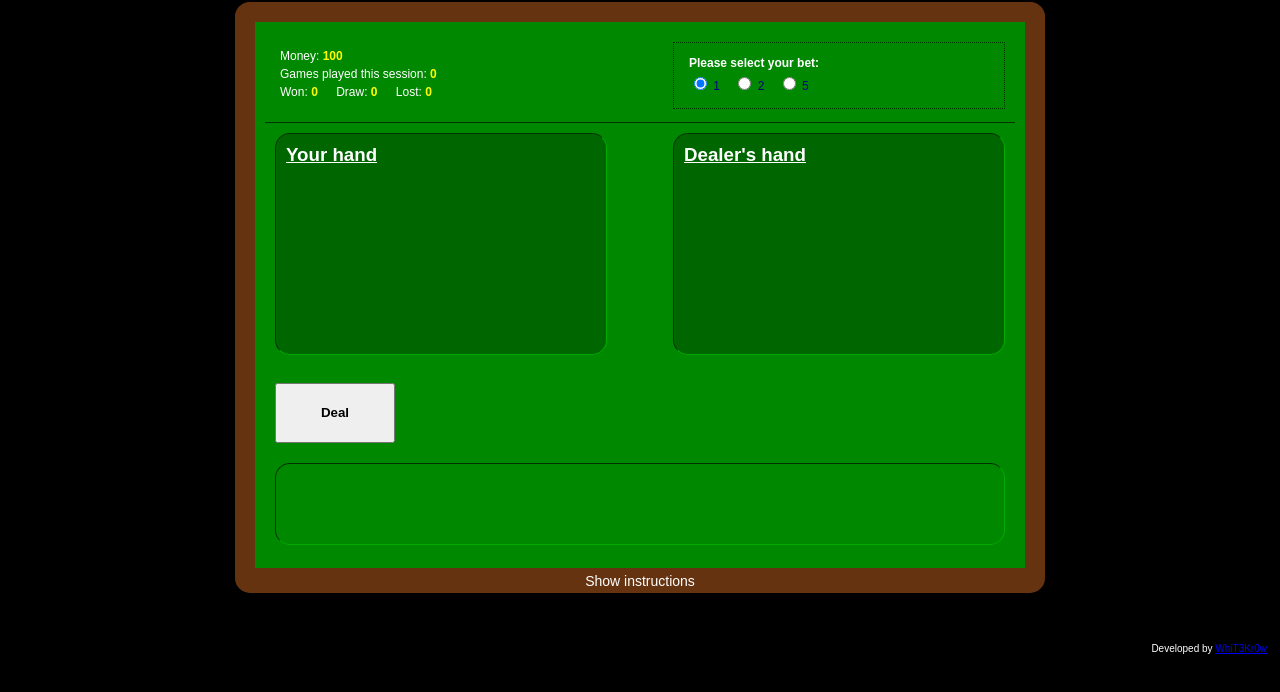
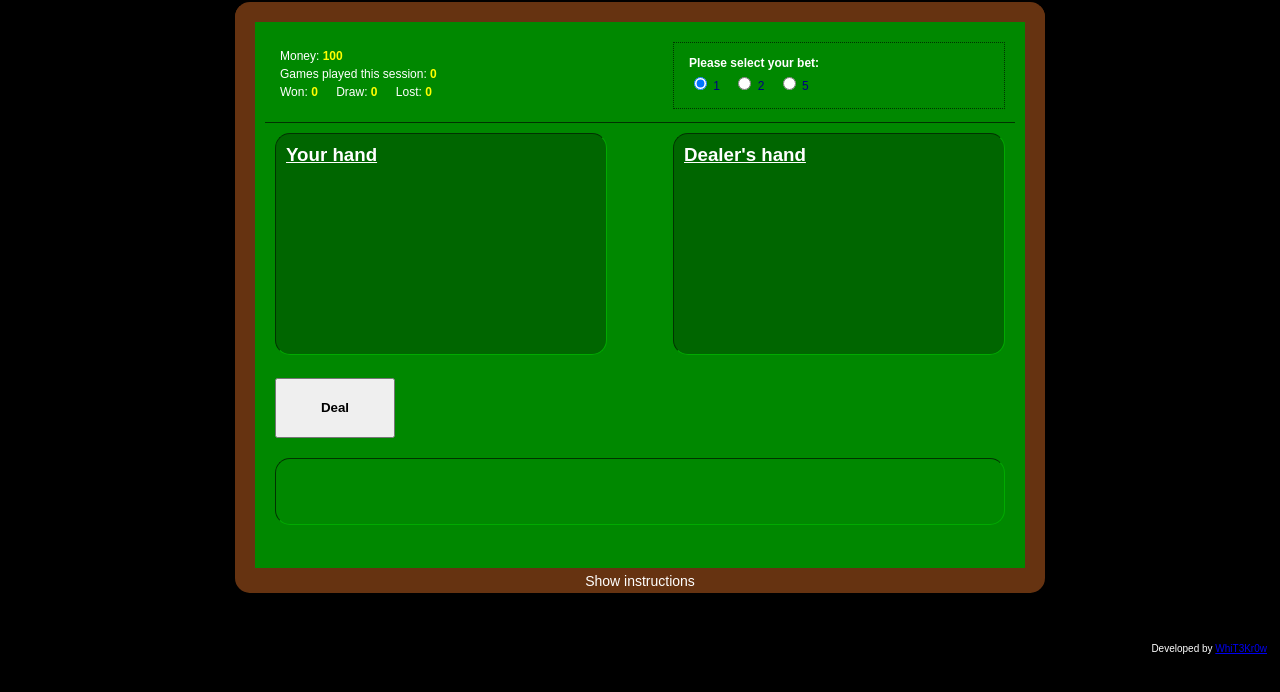
Before and after one commit to joaocjesus/Black-Jackie, a plain HTML site: page index.html in a window 1280 px wide. Shown: the part 78-770 px from the top of the page. Drawn offline with Linux system fonts and the light colour scheme.

Commit message:
Adjusted some styling

```diff
--- a/files/blackjack.css
+++ b/files/blackjack.css
@@ -94,24 +94,27 @@ h3 {
 }
 
 #commands {
-	margin: 20px auto;
+	margin: 15px auto;
 	padding: 0 10px;
 }
 
 #debug {
 	padding-left: 10px;
-	margin-top: 15px;
+	margin-top: 14px;
+	font-size: 12px;
 }
 
 #results {
 	margin: 20px 10px 0 10px;
-	height: 60px;
-	padding: 10px;
+	height: 35px;
+	padding: 20px 10px 10px;
 	border-radius: 15px;
 	border-left: 1px solid #030;
 	border-top: 1px solid #030;
 	border-right: 1px solid #0a0;
 	border-bottom: 1px solid #0a0;
+	text-align: center;
+	font-weight: bolder;
 }
 
 #commands input {
```
